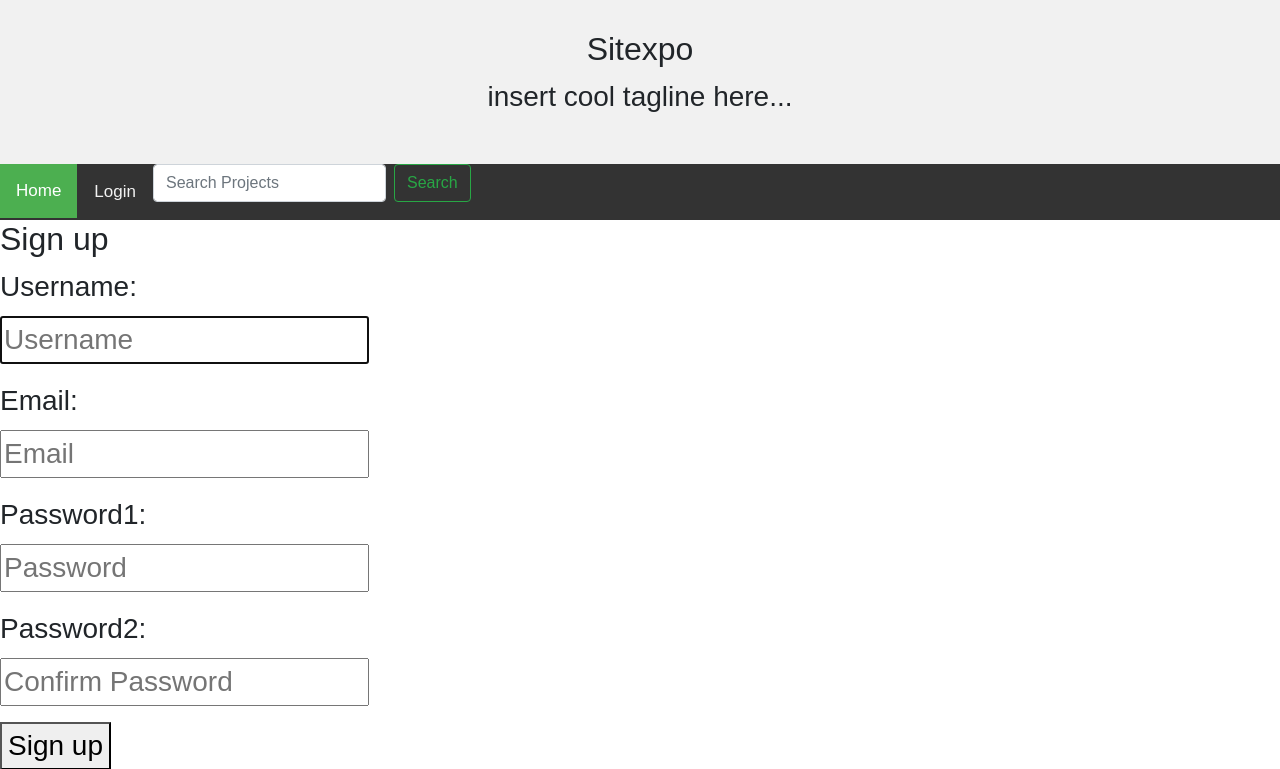
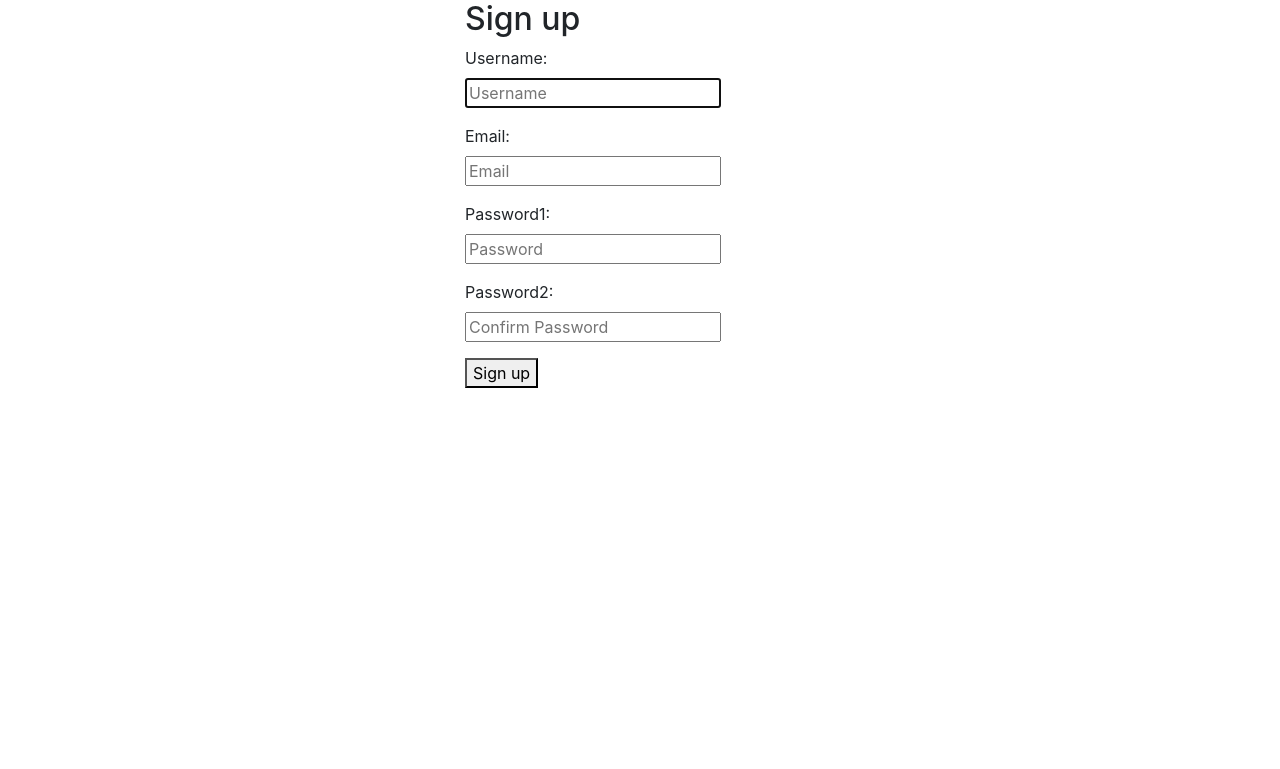
Before and after one commit to Ronyonka/sitexpo, a Django app: page /signup/ in a window 1280 px wide. Shown: the top 769 px of the page. Run offline with Django 3.2, Linux system fonts and the light colour scheme; some libraries are stand-ins or nearby versions.

Commit message:
added styling to the login and signup pages

```diff
--- a/app/templates/home.html
+++ b/app/templates/home.html
@@ -3,14 +3,14 @@
 {% block content %}
 <div class="container">
   {% if projects%}
-<div class="row">
+<div class="row" style="padding-top:20px;">
   {% for project in projects %}
 <div class="col-md-4">
     <div class="card" >
         <img class="card-img-top" src="{{project.image.url}}" alt="Card image cap">
         <div class="card-body">
-          <h5 class="card-title">{{project.title}}</h5>
-          <p class="card-text">{{project.description}}</p>
+          <h3 class="card-title"><strong>{{project.title}}</strong></h3>
+          <!-- <p class="card-text">{{project.description}}</p> -->
           <a href="{{project.url}}" class="btn btn-primary" target="_blank">Visit site</a>
         </div>
       </div>
--- a/app/templates/navbar.html
+++ b/app/templates/navbar.html
@@ -70,7 +70,7 @@
         <a class='btn btn-default' href="{% url 'login' %}">Login</a>
         {% endif %}
 
-        <form class="form-inline my-2 my-lg-0" action="">
+        <form class="form-inline my-2 my-lg-0" action="" style="float:right">
             <input class="form-control mr-sm-2" name="search" type="search" placeholder="Search Projects" aria-label="Search">
             <button class="btn btn-outline-success my-2 my-sm-0" type="submit">Search</button>
           </form>
--- a/app/templates/registration/base.html
+++ b/app/templates/registration/base.html
@@ -17,7 +17,7 @@
 
 </head>
 <body>
-    {% include "navbar.html" %}
+
 
 
     {% block content %} <h1 class='text-center'></h1> {%endblock%}
--- a/app/templates/registration/signup.html
+++ b/app/templates/registration/signup.html
@@ -1,6 +1,10 @@
 {% extends 'registration/base.html' %}
 
 {% block content %}
+<div class="container">
+  <div class="row">
+    <div class="col-md-4"></div>
+    <div class="col-md-4">
         <h2>Sign up</h2>
         <form method="post">
           {% csrf_token %}
@@ -18,4 +22,9 @@
           {% endfor %}
           <button type="submit">Sign up</button>
         </form>
+    </div>
+    <div class="col-md-4"></div>
+  </div>
+</div>
+
 {% endblock %}
```
Also changed, not shown: app/templates/registration/login.html (+8 -0 lines), media/avatar/empty_QZ46xd6.png (added), media/projects/Screenshot_from_2019-03-18_09-48-09.png (added). Lines whose indentation alone changed are shown as unchanged.
